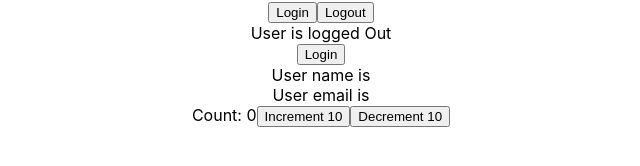
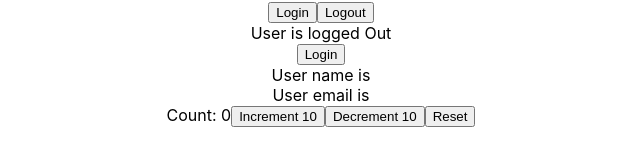
Before and after one commit to Qmun14/react-typescript, a React (Create React App) app: page / in a window 1280 px wide. Shown: the part 556-722 px from the top of the page, without its empty margins (319-959 px from the left). Built offline with nearby package versions, Linux system fonts and the light colour scheme.

Commit message:
Impelemntasi useReducer Strict Action Types dengan pendekatan  =Discriminated Unions= cara yang paling dianjurkan untuk Type yang memiliki beberapa opsional value

```diff
--- a/src/components/state/Counter.tsx
+++ b/src/components/state/Counter.tsx
@@ -4,10 +4,16 @@ type CounterState = {
   count: number
 }
 
-type CounterAction = {
-  type: string
+type UpdateAction = {
+  type: 'increment' | 'decrement'
   payload: number
 }
+
+type ResetAction = {
+  type: 'reset'
+}
+
+type CounterAction = UpdateAction | ResetAction
 
 const initialState = { count: 0 }
 
@@ -17,6 +23,8 @@ function reducer(state: CounterState, action: CounterAction) {
       return { count: state.count + action.payload }
     case 'decrement':
       return { count: state.count - action.payload }
+    case 'reset':
+      return initialState
     default:
       return state
   }
@@ -29,6 +37,7 @@ export const Counter = () => {
       Count: {state.count}
       <button onClick={() => dispatch({ type: 'increment', payload: 10 })}>Increment 10</button>
       <button onClick={() => dispatch({ type: 'decrement', payload: 10 })}>Decrement 10</button>
+      <button onClick={() => dispatch({ type: 'reset' })}>Reset</button>
     </>
   )
 }
```
